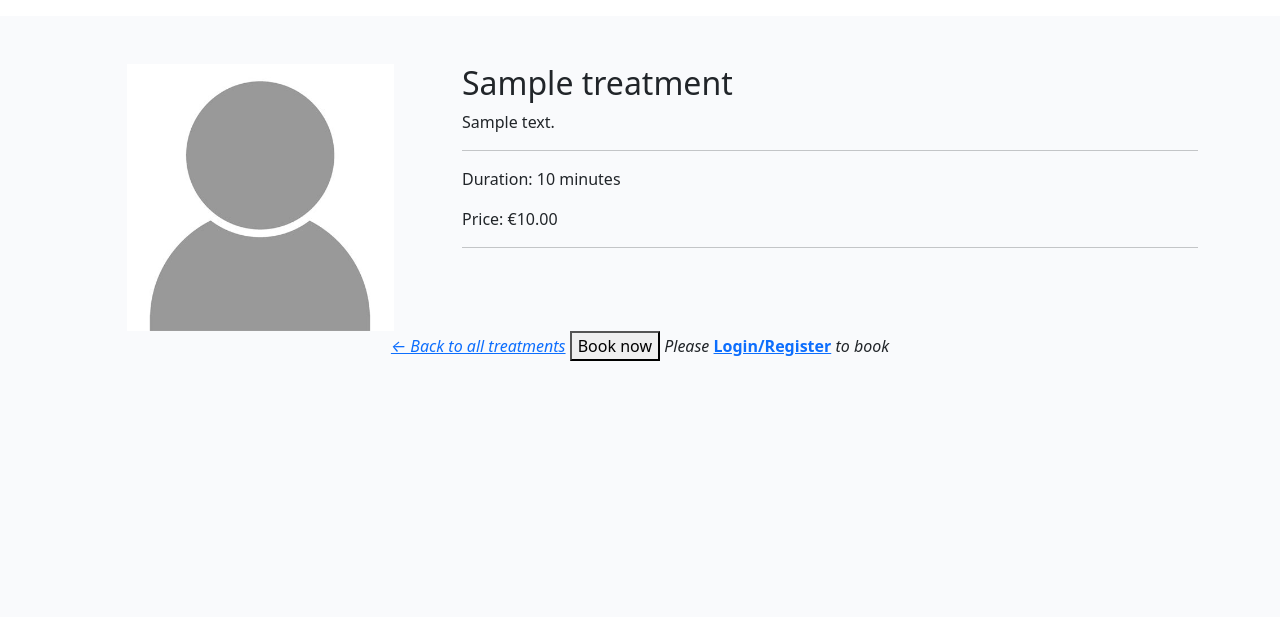
After one commit to abigail-ryan/serenity-day-spa, a Django app: a page that uses treatments/templates/treatments/treatment_details.html in a window 1280 px wide. The commit adds this page. Shown: the top 617 px of the page. Run offline with Django 4.2, Linux system fonts and the light colour scheme; tables that the repository leaves empty hold one stand-in row (values such as "Sample post").

Commit message:
Add treatment_details view

```diff
--- /dev/null
+++ b/treatments/templates/treatments/treatment_details.html
@@ -0,0 +1,28 @@
+{% extends 'base.html' %}
+{% block content %}
+{% load static %}
+<div class="container mt-5">
+    <div class="row">
+        <div class="col-4 text-center">
+            <img src="{% static 'images/temporary-placeholder.jpg' %}" width="75%">
+        </div>
+        <div class="col-8">
+            <!-- Title goes between these h2 tags -->
+            <h2>{{ treatment.name }}</h2>
+            <!-- Content goes directly underneath this -->
+            {{ treatment.description | safe }}
+            <hr>
+            <p>Duration: {{ treatment.duration }} minutes</p>
+            <p>Price: €{{ treatment.price }}</p>
+            <hr>
+        </div>
+    </div>
+    <div class="row">
+        <div class="col text-center">
+            <!-- Back to all treatments link + TEMPORARY BOOKING + LOGIN/REGISTER LINKS FOR DEV PURPOSES - WILL BE UPDATED LATER -->
+             <!-- Don't forget to add conditional book now-->
+            <p><em><a href="{% url 'treatments' %}">&larr; Back to all treatments</a></em> <button>Book now</button> <em>Please</em> <strong><a href="{% url 'treatments' %}">Login/Register</strong></a> <em>to book</em></a></p>
+        </div>
+      </div>
+</div>
+{% endblock content %}
--- a/treatments/templates/treatments/treatments.html
+++ b/treatments/templates/treatments/treatments.html
@@ -19,7 +19,7 @@
                                 <div class="image-flash">
                                 </div>
                             </div>
-                            <a href="#" class="post-link">
+                            <a href="{% url 'treatment_details' treatment.slug %}" class="post-link">
                                 <h2 class="card-title">{{ treatment.name }}</h2></a>
 
                             <hr />
--- a/treatments/urls.py
+++ b/treatments/urls.py
@@ -3,4 +3,5 @@ from django.urls import path
 
 urlpatterns = [
     path("treatments/", views.TreatmentList.as_view(), name='treatments'),
+    path('<slug:slug>/', views.treatment_details, name="treatment_details")
 ]
--- a/treatments/views.py
+++ b/treatments/views.py
@@ -1,4 +1,4 @@
-from django.shortcuts import render
+from django.shortcuts import render, get_object_or_404
 from django.views import generic
 from .models import Treatment
 
@@ -7,3 +7,27 @@ class TreatmentList(generic.ListView):
     queryset = Treatment.objects.filter(status=1)
     template_name = "treatments/treatments.html"
     paginate_by = 6
+
+
+def treatment_details(request, slug):
+    """
+    Display an individual :model:`treatments.Treatment`.
+
+    **Context**
+
+    ``treatment``
+        An instance of :model:`treatments.Treatment`.
+
+    **Template:**
+
+    :template:`treatments/treatment_details.html`
+    """
+
+    queryset = Treatment.objects.filter(status=1)
+    treatment = get_object_or_404(queryset, slug=slug)
+
+    return render(
+        request,
+        "treatments/treatment_details.html",
+        {"treatment": treatment},
+    )
```
Also changed, not shown: static/images/temporary-placeholder.jpg (added), 1 other file.
